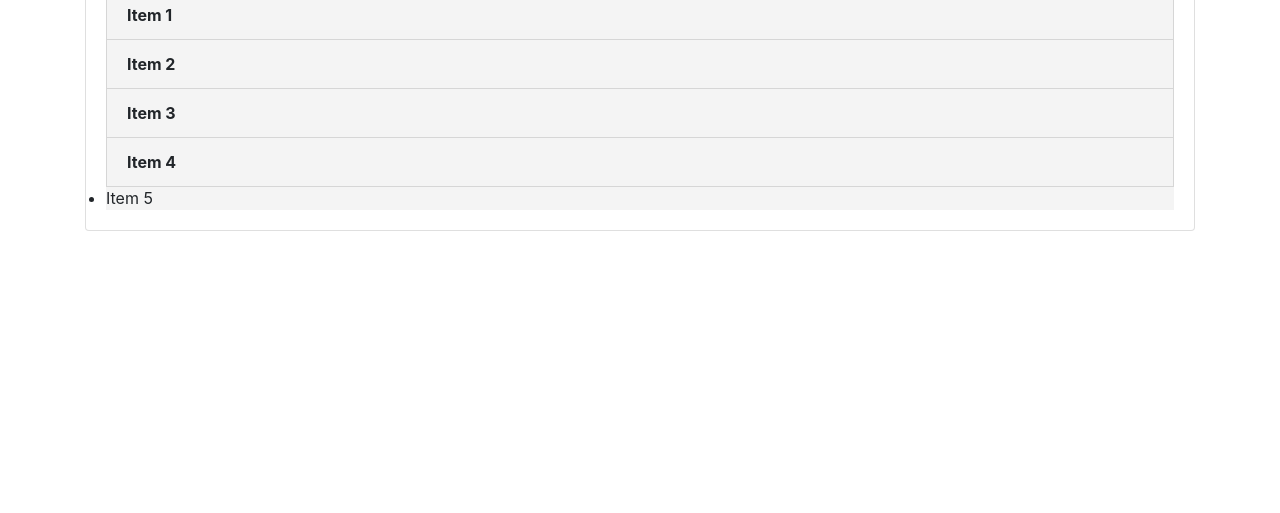
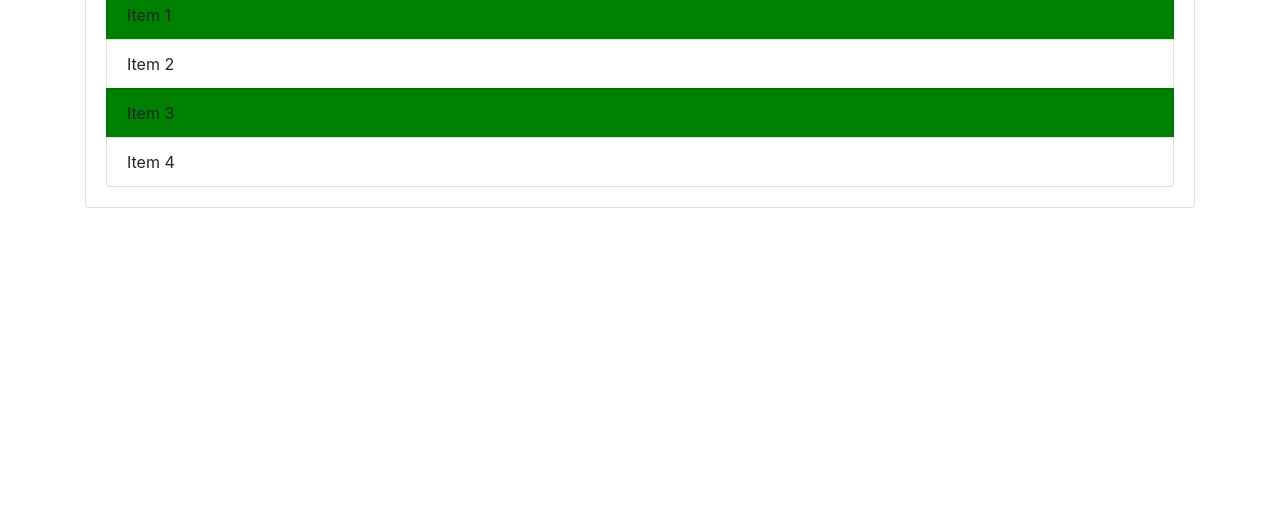
Before and after one commit to Anand5219/Elementry-by-className, a plain HTML site: page index.html in a window 1280 px wide. Shown: the part 287-800 px from the top of the page. Drawn offline with nearby package versions, Linux system fonts and the light colour scheme.

Commit message:
QuerySelectorALL

```diff
--- a/Dom.js
+++ b/Dom.js
@@ -8,15 +8,41 @@
 // items[3].style.fontWeight='bold';
 // items[2].style.backgroundColor='green';
 
-// GiveElementryByTagName //
-var li =document.getElementsByTagName('li');
-console.log(li);
-console.log(li[1]);
-li[0].style.fontWeight='bold';
-li[1].style.fontWeight='bold';
-li[2].style.fontWeight='bold';
-li[3].style.fontWeight='bold';
-li[2].style.backgroundColor='yellow';
-for(var i=0;i<li.length;i++){
-    li[i].style.backgroundColor ='#f4f4f4';
+// // GiveElementryByTagName //
+// var li =document.getElementsByTagName('li');
+// console.log(li);
+// console.log(li[1]);
+// li[0].style.fontWeight='bold';
+// li[1].style.fontWeight='bold';
+// li[2].style.fontWeight='bold';
+// li[3].style.fontWeight='bold';
+// li[2].style.backgroundColor='yellow';
+// for(var i=0;i<li.length;i++){
+//     li[i].style.backgroundColor ='#f4f4f4';
+
+
+//Querysellector//
+
+// var header = document.querySelector('#main-header');
+// header.style.borderBottom = 'solid 4px red';
+// var inpur = document.querySelector('input');
+//  inpur.value='Hello World';
+//  var submit =document.querySelector('input[type="submit"]');
+//  submit.value="SEND";
+//  var Thirditem=document.querySelector('.list-group-item:nth-child(3)');
+//  Thirditem.style.color ='white';
+//  var SecondItem = document.querySelector('.list-group-item:nth-child(2)');
+//  SecondItem.style.backgroundColor = 'green';
+
+
+ // QuerySelectorALL//
+
+
+// var SecondItem = document.querySelector('.list-group-item:nth-child(2)');
+// SecondItem.style.color='green';
+
+var odd =document.querySelectorAll('li:nth-child(odd)');
+for(var i= 0 ; i<odd.length ; i++){
+
+odd[i].style.backgroundColor ='green';
 }
--- a/index.html
+++ b/index.html
@@ -26,7 +26,7 @@
       <li class="list-group-item">Item 2</li>
       <li class="list-group-item">Item 3</li>
       <li class="list-group-item">Item 4</li>
-      <li> Item 5</li>
+
     </ul>
    </div>
   </div>
```
